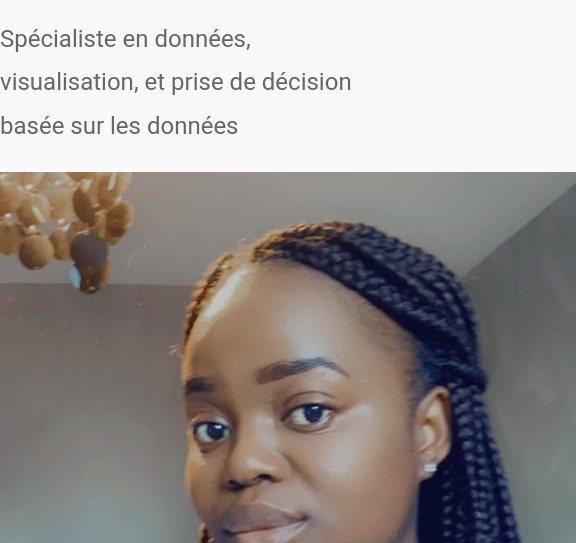
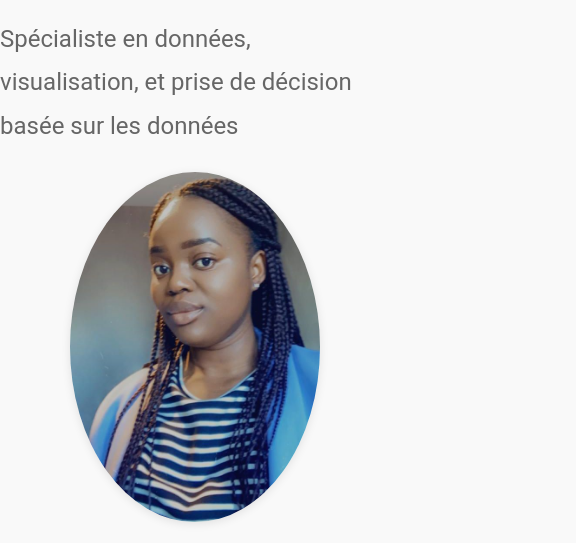
Before and after one commit to eunicelamah/MaPagePro, a plain HTML site: page index.html in a window 390 px wide. Shown: the part 557-1100 px from the top of the page, 576 px wide, since content can reach past the window. Drawn offline with Linux system fonts and the light colour scheme.

Commit message:
Update style.css

```diff
--- a/style.css
+++ b/style.css
@@ -65,4 +65,13 @@ a:hover {
         flex-direction: column;
         text-align: center;
     }
+
+.profile-photo img {
+    width: 250px;       /* Largeur de l'image */
+    height: 350px;      /* Hauteur de l'image pour un effet ovale */
+    border-radius: 50%; /* Cela permet de créer l'effet arrondi */
+    object-fit: cover;  /* Garde l'image bien ajustée dans le conteneur */
+    box-shadow: 0 2px 10px rgba(0, 0, 0, 0.1); /* Ombre pour un meilleur effet visuel */
 }
+
+}
```
